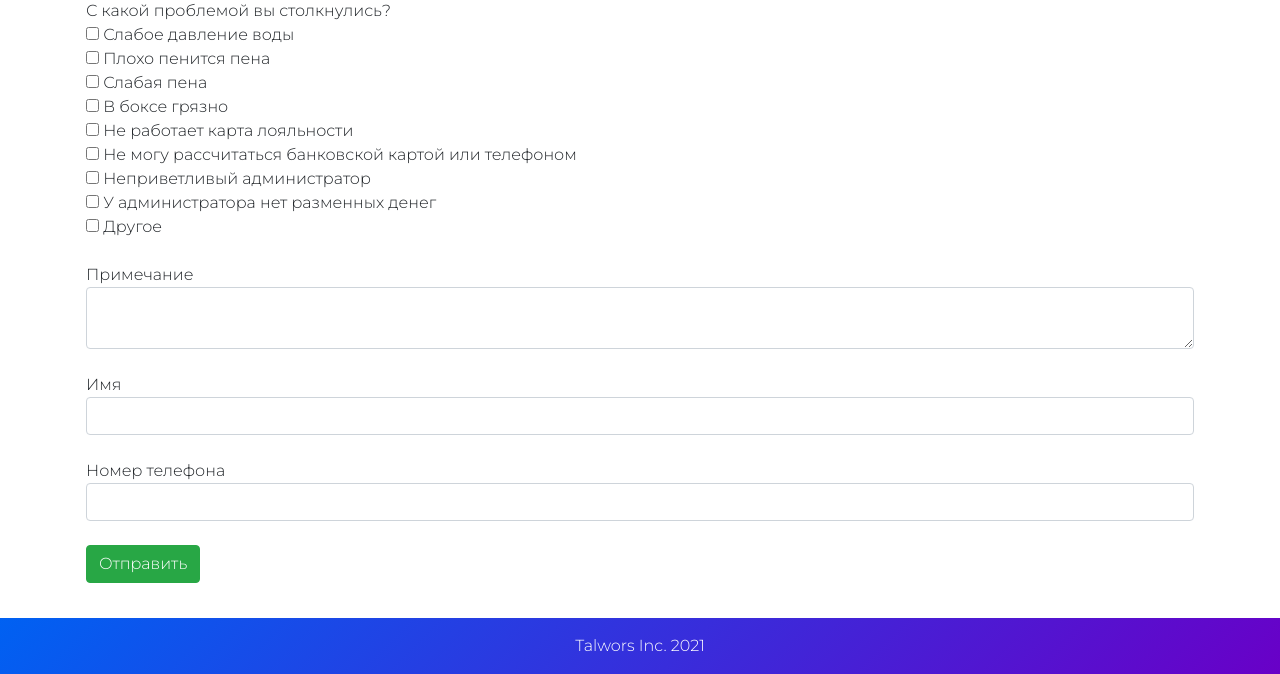
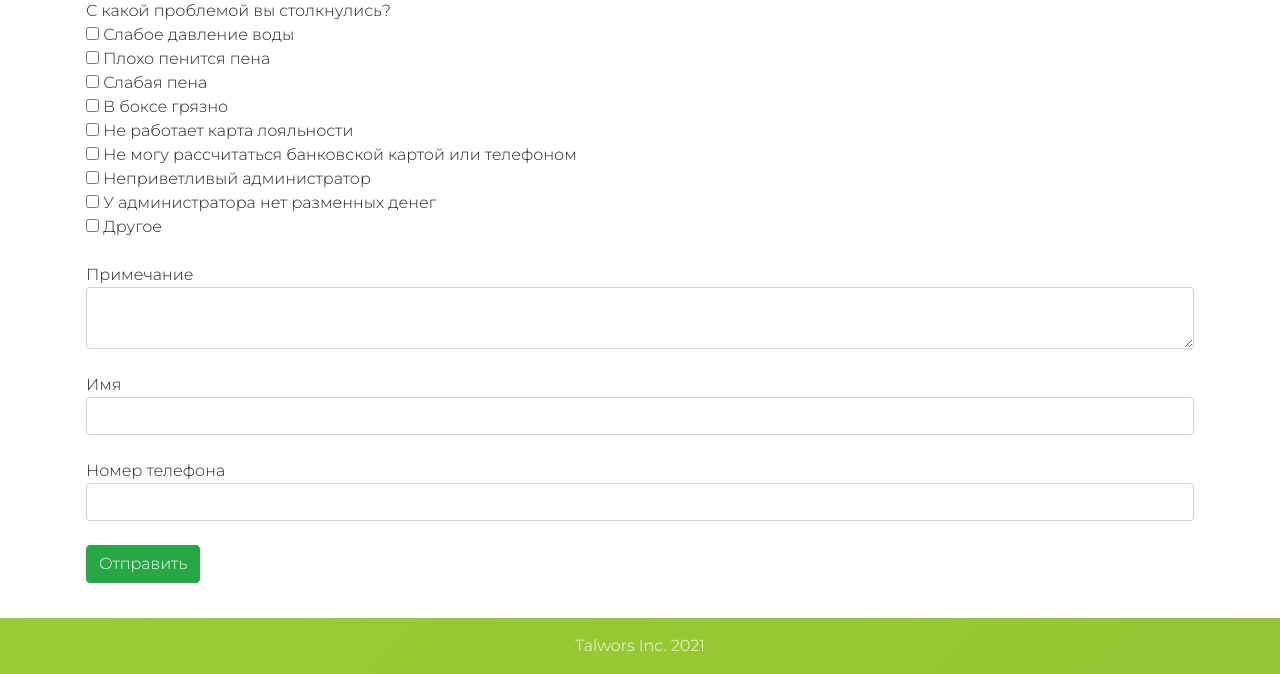
Before and after one commit to Talwors/talwors.github.io, a PHP site: page / in a window 1280 px wide. Shown: the part 176-850 px from the top of the page. Run offline with PHP 8.4, Linux system fonts and the light colour scheme.

Commit message:
Update styles.css

```diff
--- a/css/styles.css
+++ b/css/styles.css
@@ -10,11 +10,11 @@ body {
 }
 
 .gradient {
-  background: rgb(0, 97, 242);
+  background: rgba(153, 204, 51, 1);
   background: linear-gradient(
     135deg,
-    rgba(0, 97, 242, 1) 0%,
-    rgba(105, 0, 199, 1) 100%
+    rgba(153, 204, 51, 1) 0%,
+    rgba(148, 196, 52, 1) 100%
   );
 }
 
```
